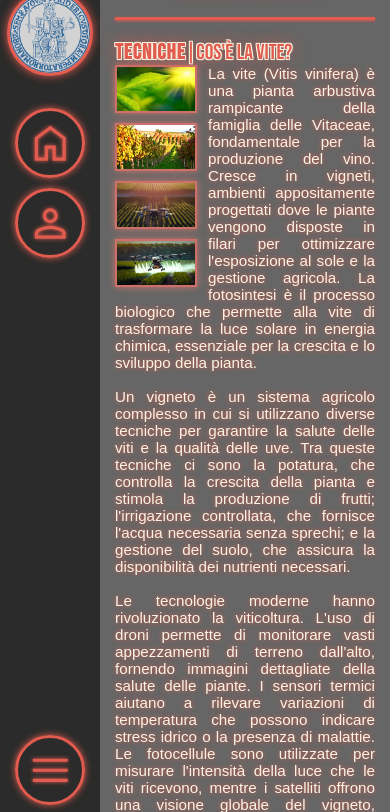
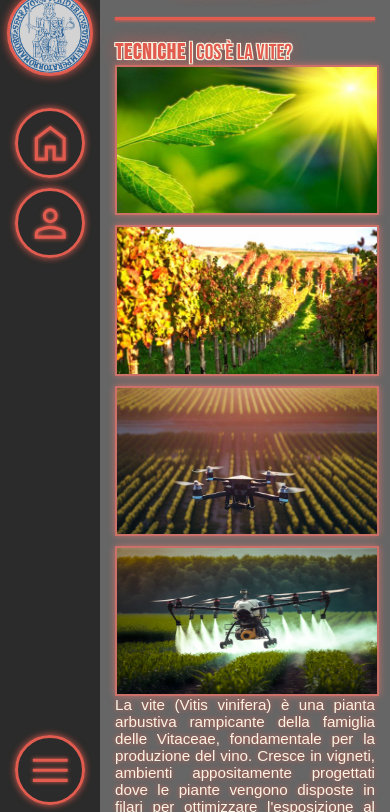
Before and after one commit to zKryle/Dalla-Vite-Al-Vino-PCTO-Website, a plain HTML site: page lezioni/lezione1.html in a window 390 px wide. Shown: the part 32-844 px from the top of the page. Drawn offline with Linux system fonts and the light colour scheme; a web font is replaced by a local one.

Commit message:
improved styling as for mobile visualization

```diff
--- a/assets/css/styling-subpage copy.css
+++ /dev/null
@@ -1,23 +0,0 @@
-.photo-text-column{
-    display: flex;
-    flex-direction: row;
-
-}
-
-.text-column{
-    flex: 3;
-}
-
-.photo-container{
-    display: flex;
-    flex-direction: column;
-    gap: 10%;
-    flex: 1;
-}
-
-.photo-container > img{
-    box-shadow: #cb7169 0px 0px 7px;
-    border: #cb7169 solid 2px;
-    width: 100%;
-    aspect-ratio: 16/9;
-}
--- a/assets/css/styling-subpage.css
+++ b/assets/css/styling-subpage.css
@@ -34,4 +34,8 @@
     .site-section{
         width: 100%;
     }
+
+    .photo-container{
+        width: 100%;
+    }
 }
```
